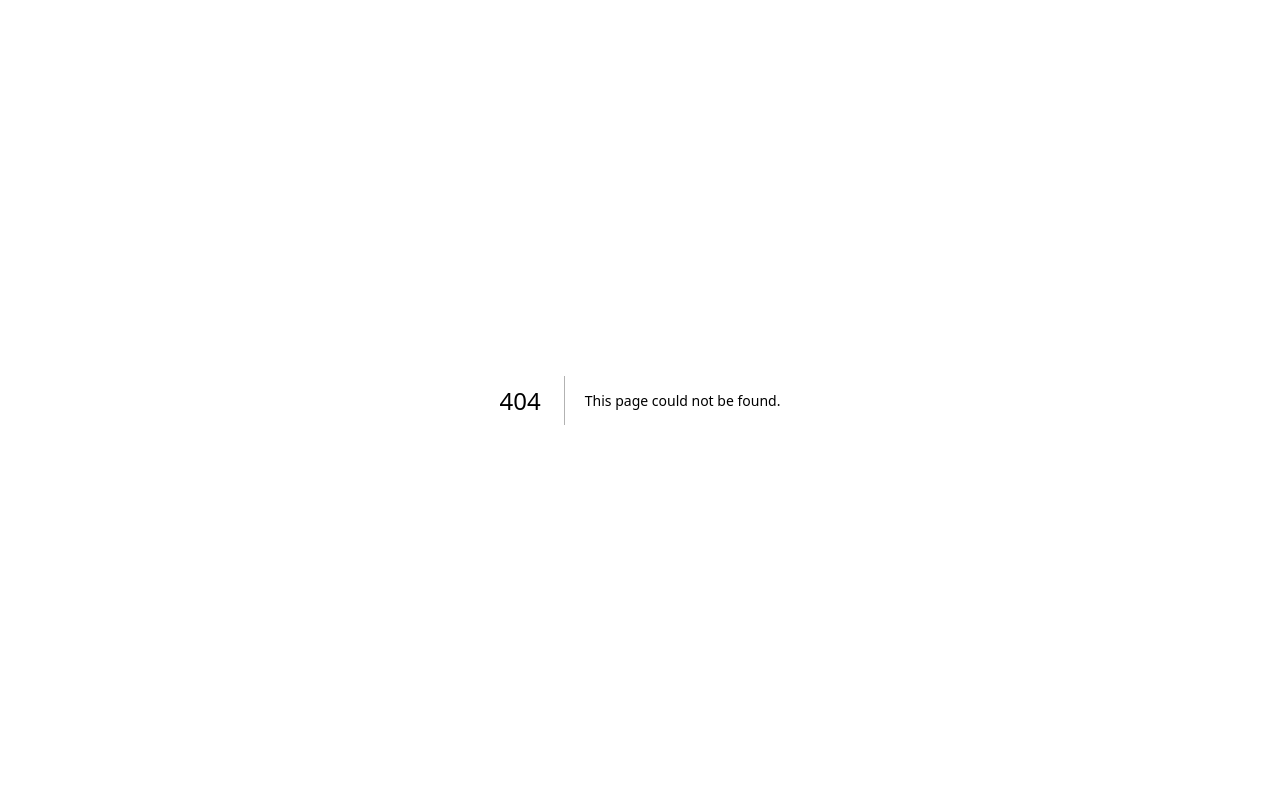
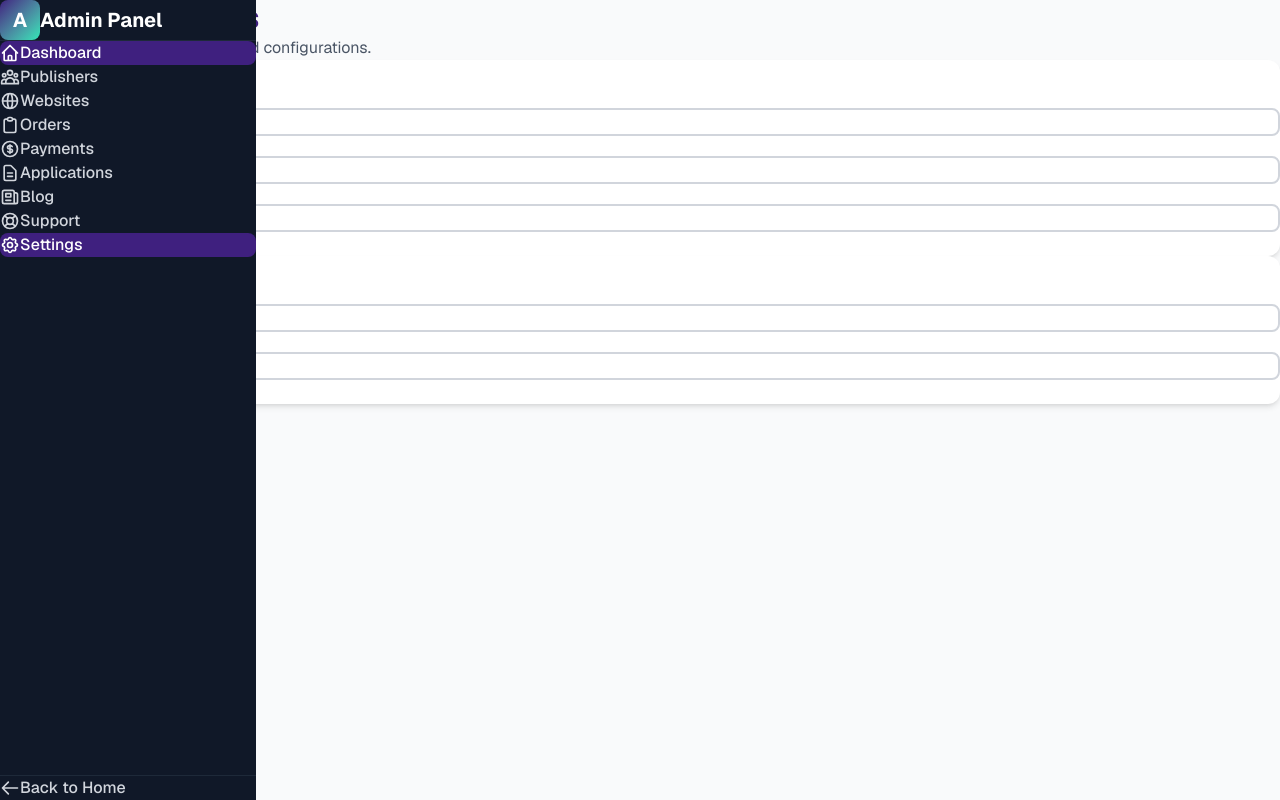
Before and after one commit to ESRAILHAQUE/publisherauthority-frontend, a Next.js app: page /admin/settings in a window 1280 px wide. Before the commit this address had no page. Built offline with nearby package versions, Linux system fonts and the light colour scheme.

Commit message:
Admin: Create platform settings page

```diff
--- /dev/null
+++ b/app/admin/settings/page.tsx
@@ -0,0 +1,36 @@
+'use client';
+
+import React from 'react';
+import { Card } from '@/components/shared/Card';
+import { Input } from '@/components/shared/Input';
+import { Button } from '@/components/shared/Button';
+
+export default function AdminSettingsPage() {
+  return (
+    <div className="space-y-8">
+      <div>
+        <h1 className="text-3xl font-bold text-[#3F207F] mb-2">Platform Settings</h1>
+        <p className="text-gray-600">Manage platform-wide settings and configurations.</p>
+      </div>
+
+      <Card>
+        <h2 className="text-xl font-semibold text-[#3F207F] mb-6">General Settings</h2>
+        <div className="space-y-6">
+          <Input label="Platform Name" defaultValue="Content Manager" />
+          <Input label="Admin Email" type="email" defaultValue="admin@contentmanager.io" />
+          <Input label="Support Email" type="email" defaultValue="support@contentmanager.io" />
+          <Button>Save Settings</Button>
+        </div>
+      </Card>
+
+      <Card>
+        <h2 className="text-xl font-semibold text-[#3F207F] mb-6">Payment Settings</h2>
+        <div className="space-y-6">
+          <Input label="Payment Schedule" defaultValue="1st and 15th of each month" />
+          <Input label="Minimum Payout" type="number" defaultValue="50" />
+          <Button>Save Settings</Button>
+        </div>
+      </Card>
+    </div>
+  );
+}
```
